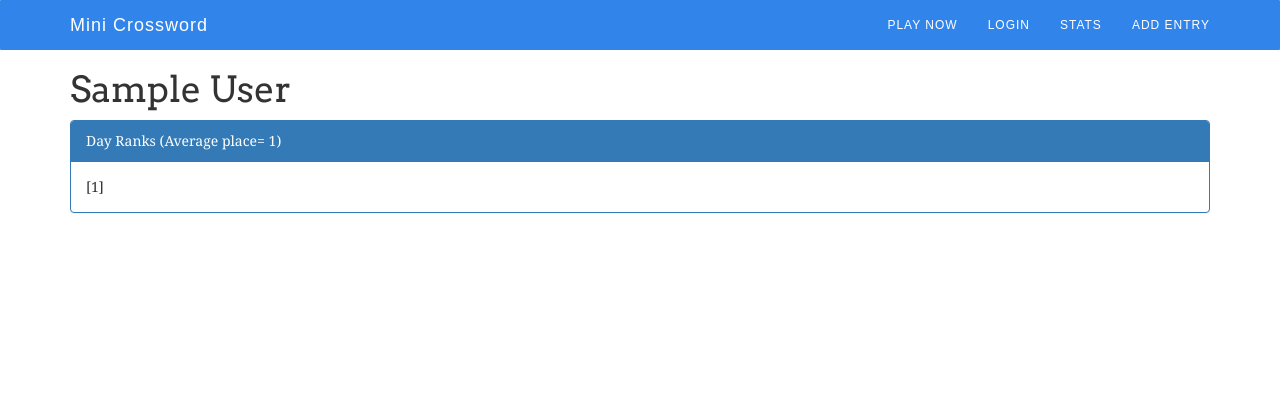
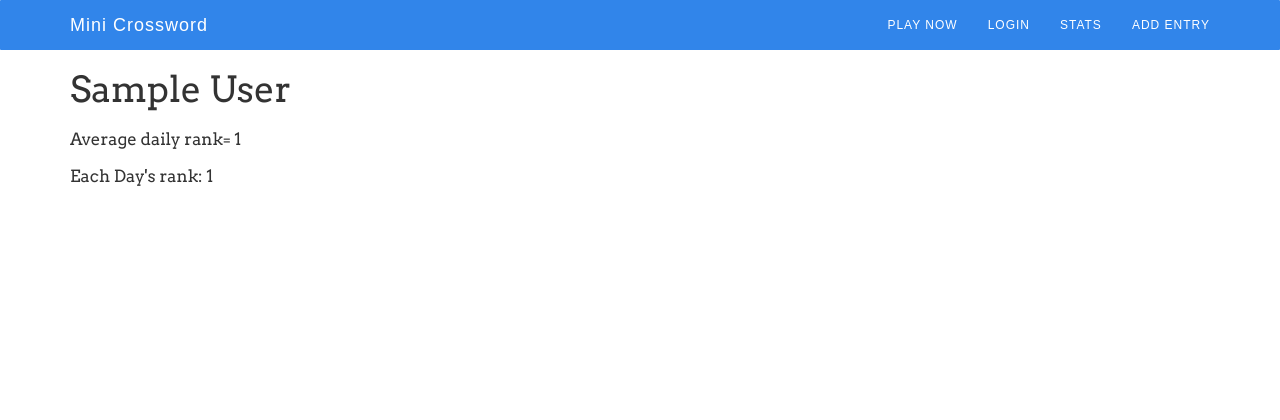
Before and after one commit to j10sanders/WinTheMini, a Flask app: page /userinfo/1 in a window 1280 px wide. Shown: the top 420 px of the page. Run offline with Flask 2, Linux system fonts and the light colour scheme; tables that the repository leaves empty hold one stand-in row (values such as "Sample post"); some libraries are stand-ins or nearby versions.

Commit message:
style more unified

```diff
--- a/crossword/templates/stats.html
+++ b/crossword/templates/stats.html
@@ -7,12 +7,13 @@
   {% for user in users %}
     <li class="list-group-item">
       <h2>
-        <a href="{{ url_for('user_get', id=user.id) }}">{{ user.name }}</a>
-        <span class="badge">
+        <a href="{{ url_for('user_get', id=user.id) }}">{{ user.name }}:</a>
+        <span class="note">
           {% for entries in user.entries %}
           {{ entries.day_rank }}
           {% endfor %}
           </span>
+
       </h2>
     </li>
   {% else %}
--- a/crossword/templates/userinfo.html
+++ b/crossword/templates/userinfo.html
@@ -1,13 +1,16 @@
 {% extends "base.html" %}
 {% block content %}
-  <h1> {{ user.name }} </h1>
-  <ul class="list-group" id={{ user.name }}>
+  <h1> {{ user.name }}
+  <ul class="list-group" id={{ user.name }}></h1>
   {% if user %}
-    <div class="panel panel-primary">
-      <div class="panel-heading">Day Ranks (Average place= {{ average }})</div>
-      <div class="panel-body">
-        {{ ranking }}</div>
-    </div>
+    <h2>
+      Average daily rank= {{ average }}
+      <span class="note">
+        </br></br>
+        Each Day's rank: {% for x in ranking %}
+        {{ x }}
+        {% endfor %}</span></h2>
+
   {% else %}
     <div class="alert alert-warning" role="alert">
       No results found!
--- a/crossword/views.py
+++ b/crossword/views.py
@@ -276,34 +276,11 @@ def stats_get():
     #entries = session.query(Entry).all()
     day_rank = session.query(Entry.day_rank).all()
     entries = session.query(Entry.day_rank).join(User).order_by(Entry.datetime.desc())
-    ranking = rankingint.toint(day_rank)
+    ranking = rankingint.toint(entries)
     print(ranking)
+    average = mean(ranking)
 
-    '''aid = 0
-    while aid < 10:
-        d = session.query(Entry).filter(Entry.author_id == aid).all()
-        #r = session.query(Entry).join(User).filter(Entry.author_id == 2).all()
-        aid += 1
-        for i in d:
-            print(i.day_rank)'''
-
-    '''r = (session.query(Entry).filter(Entry.author_id == 1).all())
-    q = session.query(Entry.day_rank).join(User).filter(Entry.author_id == 1).all()
-
-    print(entries, "entries")
-    print(r)
-    print(q, "q")'''
-
-    '''authorids = session.query(Entry.author_id).order_by(Entry.author_id.desc()).first()
-    aid = 1
-    for a in authorids:
-        r = (session.query(Entry).filter(Entry.author_id == aid).all())
-        #r = session.query(Entry).join(User).filter(Entry.author_id == 2).all()
-        print(r, "r :)")
-        aid += 1
-        for i in r:
-            print(i.day_rank)'''
-    return render_template("stats.html", users=users, entries=entries)
+    return render_template("stats.html", users=users, entries=entries, average=average, day_rank=day_rank)
 
 
 @app.route("/userinfo/<id>")
```
